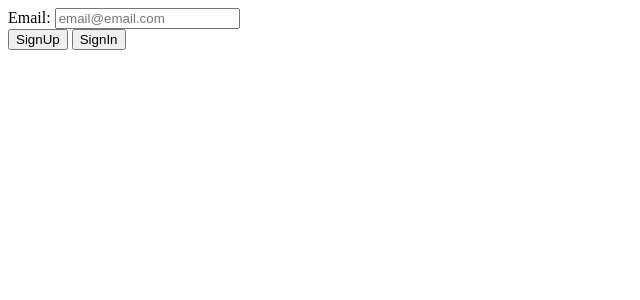
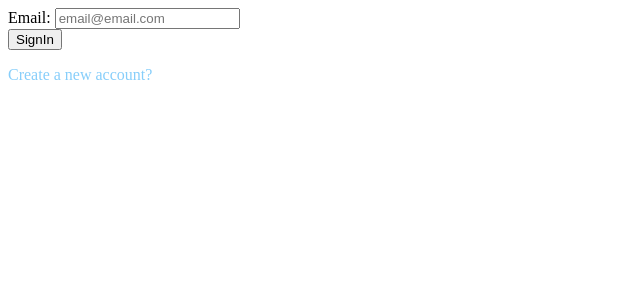
Before and after one commit to kaksikoivua/sveltekit-supabase-todo, a SvelteKit app: page /signin in a window 1280 px wide. Shown: the top 300 px of the page, without its empty margins (0-640 px from the left). Built offline with nearby package versions, Linux system fonts and the light colour scheme; no server answers.

Commit message:
Chapter 6: Done

```diff
--- /dev/null
+++ b/src/app.css
@@ -0,0 +1,8 @@
+.switch {
+  color: lightskyblue;
+  cursor: pointer;
+}
+
+.switch:hover {
+  text-decoration: underline;;
+}
--- /dev/null
+++ b/src/routes/+layout.svelte
@@ -0,0 +1,5 @@
+<script>
+  import '../app.css';
+</script>
+
+<slot></slot>
--- a/src/routes/signin/+page.svelte
+++ b/src/routes/signin/+page.svelte
@@ -5,6 +5,7 @@
   import { user } from '$lib/stores';
 
   let email = '';
+  let isNewRegistration = false;
 
   const signUp = async () => {
     let { data, error } = await supabase.auth.signUp({
@@ -30,5 +31,10 @@
   <input type="email" bind:value={email} placeholder="email@email.com">
 </label>
 <br>
-<button on:click={signUp}>SignUp</button>
-<button on:click={signIn}>SignIn</button>
+{#if isNewRegistration}
+  <button on:click={signUp}>SignUp</button>
+  <p on:click={() => (isNewRegistration = false)} class="switch">Already have an account?</p>
+{:else}
+  <button on:click={signIn}>SignIn</button>
+  <p on:click={() => (isNewRegistration = true)} class="switch">Create a new account?</p>
+{/if}
```
Also changed, not shown: src/routes/+page.svelte (+11 -0 lines).
